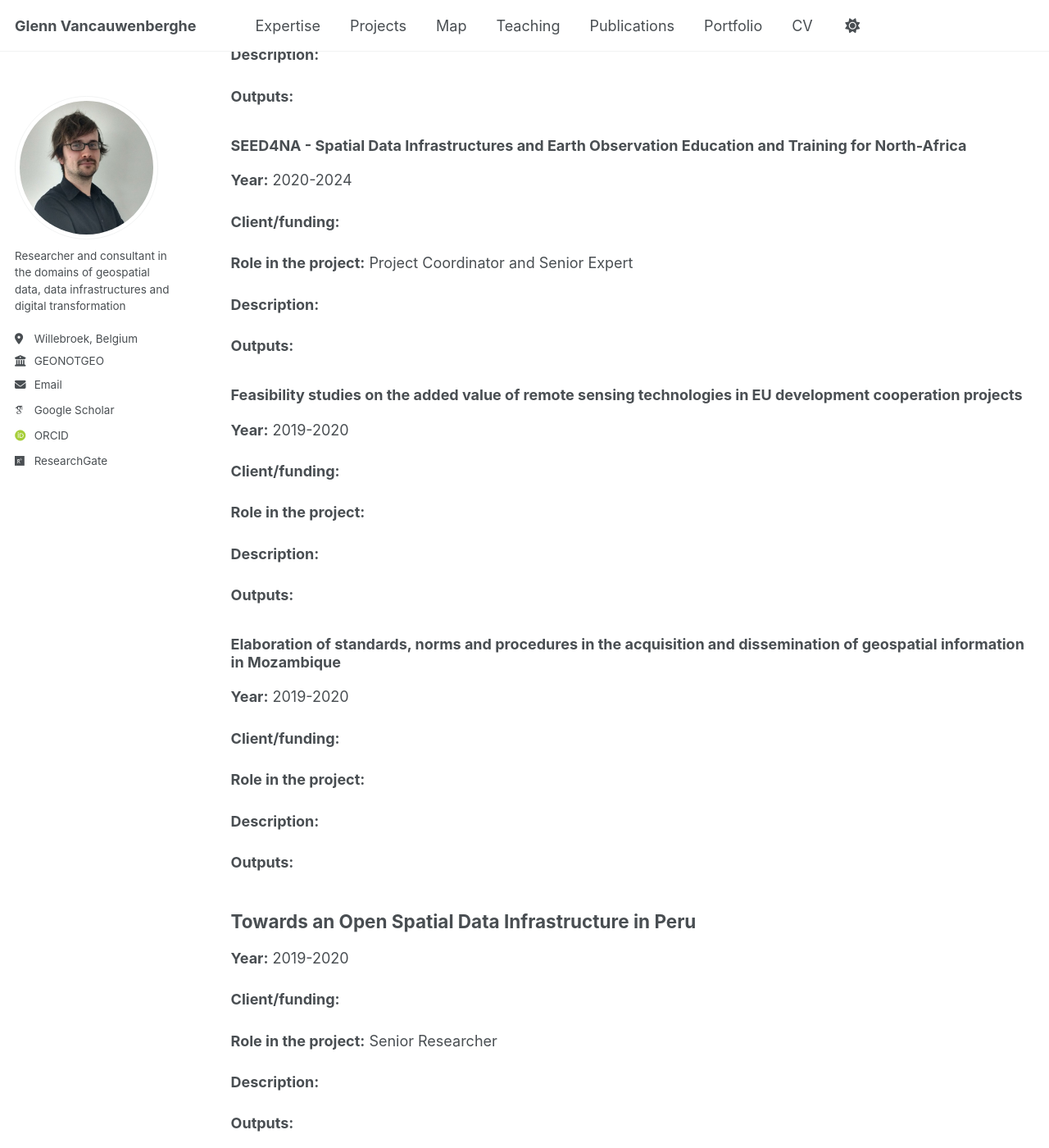
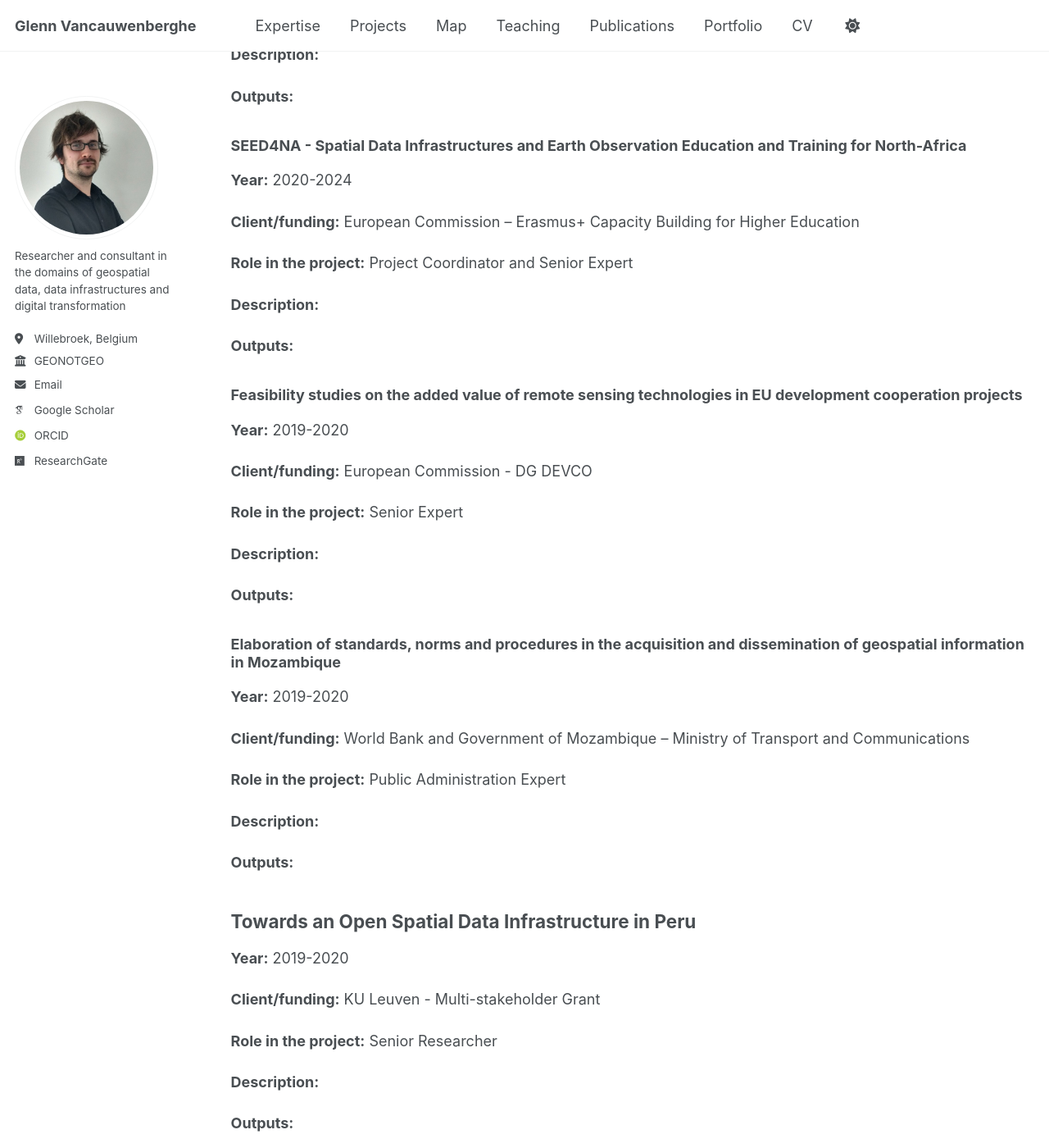
Before and after one commit to GVancauwenberghe/gvancauwenberghe.github.io, a Jekyll site: the page built from _pages/development.md, in a window 1280 px wide and 1400 px high, scrolled down 979 px. Shown: the whole window at 82% size. Built offline with Jekyll 4.4.1, drawn with Linux system fonts in a browser that asks for light colours; some web fonts are replaced.

Commit message:
Update development.md

```diff
--- a/_pages/development.md
+++ b/_pages/development.md
@@ -43,7 +43,7 @@ author_profile: true
 ### SEED4NA - Spatial Data Infrastructures and Earth Observation Education and Training for North-Africa
 **Year:** 2020-2024
 
-**Client/funding:**
+**Client/funding:** European Commission – Erasmus+ Capacity Building for Higher Education
 
 **Role in the project:** Project Coordinator and Senior Expert
 
@@ -54,9 +54,9 @@ author_profile: true
 ### Feasibility studies on the added value of remote sensing technologies in EU development cooperation projects
 **Year:** 2019-2020
 
-**Client/funding:**
+**Client/funding:** European Commission - DG DEVCO
 
-**Role in the project:**
+**Role in the project:** Senior Expert
 
 **Description:**
 
@@ -65,9 +65,9 @@ author_profile: true
 ### Elaboration of standards, norms and procedures in the acquisition and dissemination of geospatial information in Mozambique
 **Year:** 2019-2020
 
-**Client/funding:**
+**Client/funding:** World Bank and Government of Mozambique – Ministry of Transport and Communications
 
-**Role in the project:**
+**Role in the project:** Public Administration Expert
 
 **Description:**
 
@@ -76,7 +76,7 @@ author_profile: true
 ## Towards an Open Spatial Data Infrastructure in Peru
 **Year:** 2019-2020
 
-**Client/funding:**
+**Client/funding:** KU Leuven - Multi-stakeholder Grant
 
 **Role in the project:** Senior Researcher
 
```
